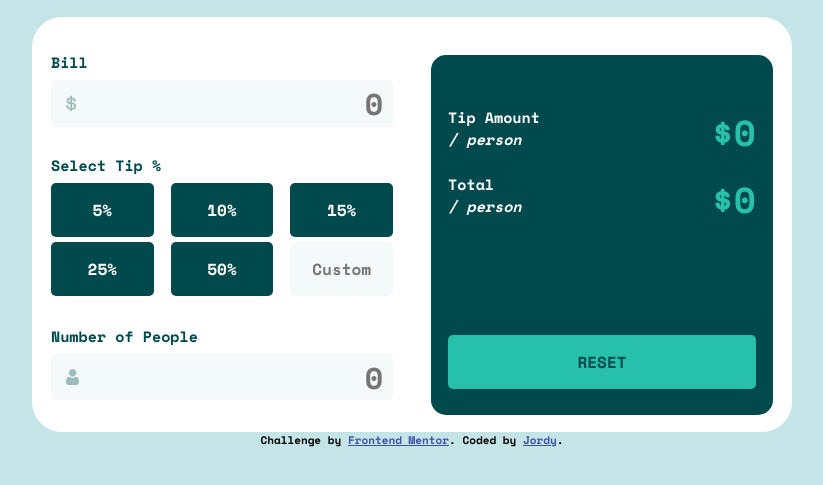
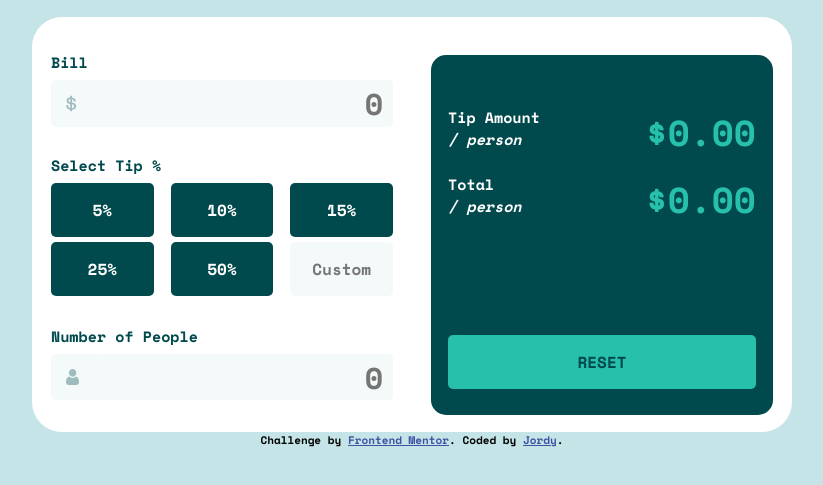
Before and after one commit to jordy-bugaboo/tip-calculator, a plain HTML site: page index.html in a window 1280 px wide. Shown: the part 169-654 px from the top of the page, without its empty margins (228-1051 px from the left). Drawn offline with nearby package versions, Linux system fonts and the light colour scheme.

Commit message:
updated  display of currency

```diff
--- a/index.html
+++ b/index.html
@@ -75,7 +75,7 @@
             <li><i>/ person</i></li>
           </ul>
           <ul>
-            <li class="result-line-1">$0</li>
+            <li class="result-line-1">$0.00</li>
           </ul>
         </div>
 
@@ -85,7 +85,7 @@
             <li><i>/ person</i></li>
           </ul>
           <ul>
-            <li class="result-line-2">$0</li>
+            <li class="result-line-2">$0.00</li>
           </ul>
         </div>
 
```
